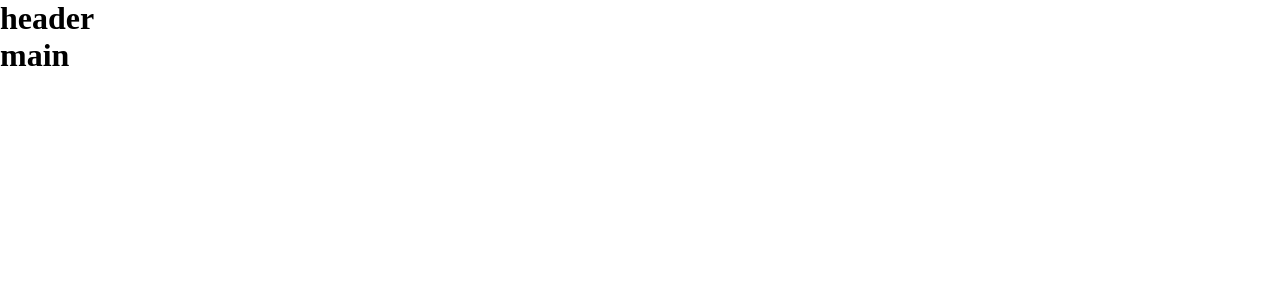
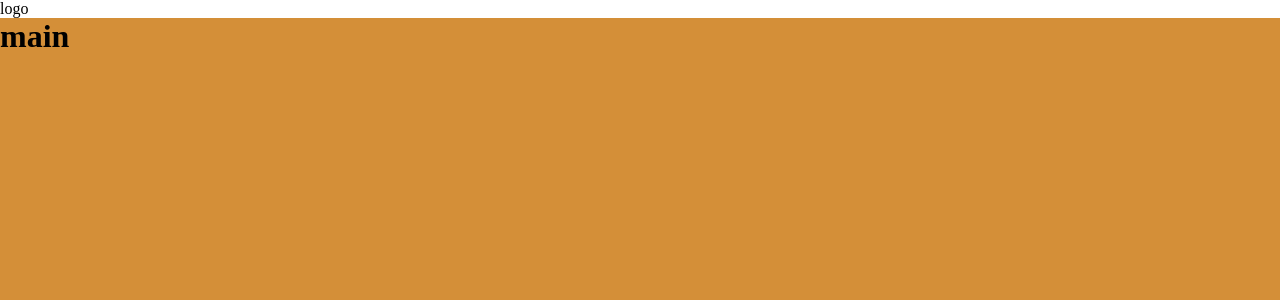
Before and after one commit to Asiaviscardi/vite-yu-gi-oh, a Vue app: page / in a window 1280 px wide. Shown: the top 300 px of the page. Built offline with nearby package versions, Linux system fonts and the light colour scheme.

Commit message:
inserimento container logo

```diff
--- a/package.json
+++ b/package.json
@@ -10,6 +10,7 @@
   },
   "dependencies": {
     "axios": "^1.5.1",
+    "sass": "^1.69.3",
     "vue": "^3.3.4"
   },
   "devDependencies": {
--- a/src/App.vue
+++ b/src/App.vue
@@ -19,6 +19,10 @@ export default {
 
 </template>
 
-<style>
+<style lang="scss">
+
+body{
+  background-color: #D48F38;
+}
 
 </style>
--- a/src/components/Header.vue
+++ b/src/components/Header.vue
@@ -7,10 +7,15 @@ export default {
 
 <template>
 
-    <h1>header</h1>
+    <div class="logo-container">logo</div>
 
 </template>
 
-<style>
+<style scoped lang="scss">
+
+.logo-container{
+    width: 100%;
+    background-color: white;
+}
 
 </style>
```
Also changed, not shown: 1 other file (tests, documents, lock files or other folders).
